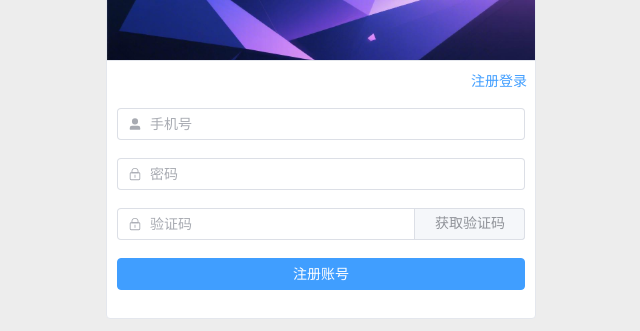
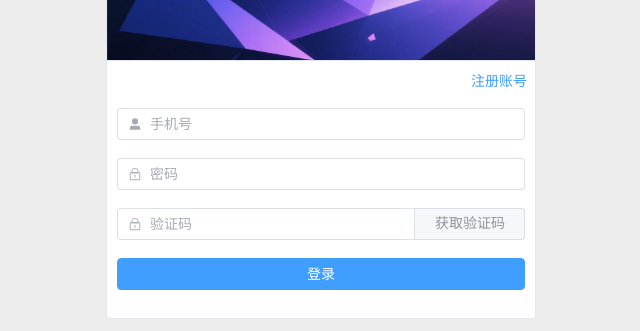
Before and after one commit to miemielq20/miemielq20-Medical-Companionship--System, a Vue app in the folder Front-end/vue-project/: page /login in a window 1280 px wide. Shown: the part 301-632 px from the top of the page, without its empty margins (319-959 px from the left). Built offline with nearby package versions, Linux system fonts and the light colour scheme.

Commit message:
login用户和密码校验完成

```diff
--- a/Front-end/vue-project/auto-imports.d.ts
+++ b/Front-end/vue-project/auto-imports.d.ts
@@ -6,5 +6,5 @@
 // biome-ignore lint: disable
 export {}
 declare global {
-
+  const ElMessage: typeof import('element-plus/es').ElMessage
 }
--- a/Front-end/vue-project/src/views/LoginView.vue
+++ b/Front-end/vue-project/src/views/LoginView.vue
@@ -7,11 +7,11 @@
         </div>
       </template>
       <div class="jump-link">
-        <el-link type="primary" @click="handChange()">{{ formType ? '返回登录' : '注册登录' }}</el-link>
+        <el-link type="primary" @click="handChange()">{{ formType ? '返回登录' : '注册账号' }}</el-link>
       </div>
-      <el-form v-model="userForm" class="userForm">
-        <el-form-item prop="userName">
-          <el-input v-model="userForm.username" placeholder="手机号" >
+      <el-form :model="userForm" class="userForm" :rules="rules">
+        <el-form-item prop="username">
+          <el-input v-model="userForm.username" placeholder="手机号">
             <template #prefix>
               <el-icon class="el-input__icon">
                 <UserFilled />
@@ -20,7 +20,7 @@
           </el-input>
         </el-form-item>
         <el-form-item prop="password">
-          <el-input v-model="userForm.password" type="password" show-password placeholder="密码" >
+          <el-input v-model="userForm.password" type="password" show-password placeholder="密码">
             <template #prefix>
               <el-icon>
                 <Lock />
@@ -29,18 +29,20 @@
           </el-input>
         </el-form-item>
         <el-form-item prop="code">
-          <el-input v-model="userForm.code" placeholder="验证码" >
+          <el-input v-model="userForm.code" placeholder="验证码">
             <template #prefix>
               <el-icon>
                 <Lock />
               </el-icon>
             </template>
-              <template #append>获取验证码</template>
+            <template #append><span @click="getCode">
+                {{ cutdown.text }}
+              </span></template>
           </el-input>
         </el-form-item>
-        <el-form-item>
+        <el-form-item v-if="userForm">
           <el-button type="primary" class="login-btn">
-            注册账号
+            {{formType?"注册账号":"登录"  }}
           </el-button>
         </el-form-item>
       </el-form>
@@ -92,6 +94,7 @@
       .login-btn {
         width: 100%;
       }
+
       .code-btn {
         width: 30%;
       }
@@ -103,8 +106,10 @@
 </style>
 
 <script setup lang="ts">
+
   import { reactive, ref } from 'vue'
-  import type { FormInstance, FormRules } from 'element-plus'
+  import type { FormRules } from 'element-plus'
+
   const imgUrl = '/image/login-bg.jpeg'
   const formType = ref(0)
 
@@ -118,4 +123,64 @@
     password: '',
     code: ''
   })
+
+  // 正则
+  const phoneReg = /^1[3-9]\d{9}$/;
+  const passwordReg = /^.{6,20}$/;
+  const validateUsername = (rule: any, value: string, callback: any) => {
+    if (!phoneReg.test(value)) {
+      callback(new Error('请输入正确的手机号码'))
+    } else {
+      callback()
+    }
+  }
+
+  const validatePassword = (rule: any, value: string, callback: any) => {
+    if (!passwordReg.test(value)) {
+      callback(new Error('密码不能少于6位'))
+    } else {
+      callback()
+    }
+  }
+
+  //校验
+  const rules = reactive<FormRules<typeof userForm>>({
+     username: [{ validator: validateUsername, trigger: 'blur' }],
+     password: [{ validator: validatePassword, trigger: 'blur' }],
+})
+
+
+
+
+  const cutdown = reactive({
+    text: '获取验证码',
+    time: 60
+  })
+
+  const flag = ref(true)
+  //获取验证码
+  const getCode = () => {
+
+    if (!flag.value) return
+    flag.value = false
+    if (!userForm.username || !phoneReg.test(userForm.username)) {
+      return ElMessage({
+        message: '请输入正确的手机号格式',
+        type: 'warning',
+      })
+
+    }
+    setInterval(() => {
+      if (cutdown.time <= 0) {
+        flag.value = true
+        cutdown.text = '获取验证码'
+        cutdown.time = 60
+        flag.value = true
+      } else {
+        cutdown.time--
+        cutdown.text = cutdown.time + 's'
+        console.log('获取验证码')
+      }
+    }, 1000)
+  }
 </script>
--- a/Front-end/vue-project/tsconfig.app.json
+++ b/Front-end/vue-project/tsconfig.app.json
@@ -1,6 +1,6 @@
 {
   "extends": "@vue/tsconfig/tsconfig.dom.json",
-  "include": ["env.d.ts", "src/**/*", "src/**/*.vue"],
+  "include": ["env.d.ts", "src/**/*", "src/**/*.vue","auto-imports.d.ts"],
   "exclude": ["src/**/__tests__/*"],
   "compilerOptions": {
     // Extra safety for array and object lookups, but may have false positives.
```
